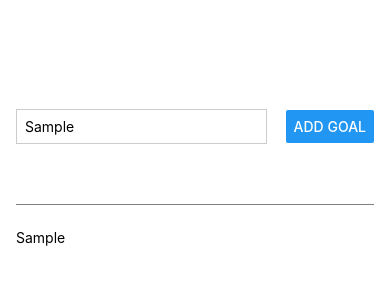
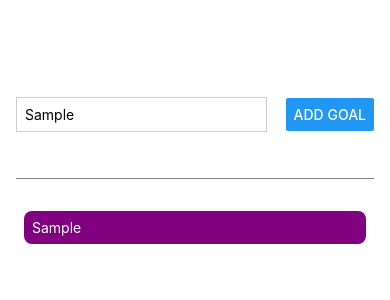
Before and after one commit to CodeTropolis/RNCourse, a React Native app: screen / in a window 390 px wide. Both pictures are taken after typing "Sample" into the empty fields and a click on the button "ADD GOAL". Shown: the top 300 px of the page. Built offline with nearby package versions, Linux system fonts and the light colour scheme.

Commit message:
ScrollView.

```diff
--- a/App.js
+++ b/App.js
@@ -1,5 +1,5 @@
 import { StatusBar } from 'expo-status-bar';
-import { StyleSheet, Text, View, Button, TextInput } from 'react-native';
+import { StyleSheet, Text, View, Button, TextInput, ScrollView } from 'react-native';
 import React, { useState } from 'react';
 
 export default function App() {
@@ -18,27 +18,29 @@
     setCourseGoals(currentCourseGoals => [...currentCourseGoals, enteredGoalText]);
   }
 
-
   return (
     <View style={styles.appContainer}>
       <View style={styles.inputContainer}>
         <TextInput style={styles.textInput} placeholder="Your goal" onChangeText={goalInputHandler} />
         <Button title="Add goal" onPress={addGoalHandler} />
       </View>
+      {/* Scrollable area determined by parent that holds the scroll view. */}
       <View style={styles.goalsContainer}>
-        {courseGoals.map((goal, index) => {
-          return (
-            <View key={index} style={styles.goal}>
-              <Text>{goal}</Text>
-            </View>
-          );
-        })
-        }
+        <ScrollView>
+          {courseGoals.map((goal, index) => (
+              <View key={index} style={styles.goalItem}>
+                {/* Rounded (borderRadius) corners on Text element won't work on iOS */}
+                  <Text style={styles.goalText}>{goal}</Text>
+              </View>
+            )
+          )
+          }
+        </ScrollView>
       </View>
     </View>
   );
 }
-
+// Styles do not cascade or inherit in React Native.
 const styles = StyleSheet.create({
   appContainer: {
     flex: 1,
@@ -64,7 +66,14 @@
     padding: 8,
   },
   goalsContainer: {
-    flex: 4,
+    flex: 5,
+  },
+  goalText: {color:'white'},
+  goalItem: {
+    margin: 8,
+    borderRadius: 8,
+    padding: 8,
+    backgroundColor: 'purple',
   }
 
 });
```
